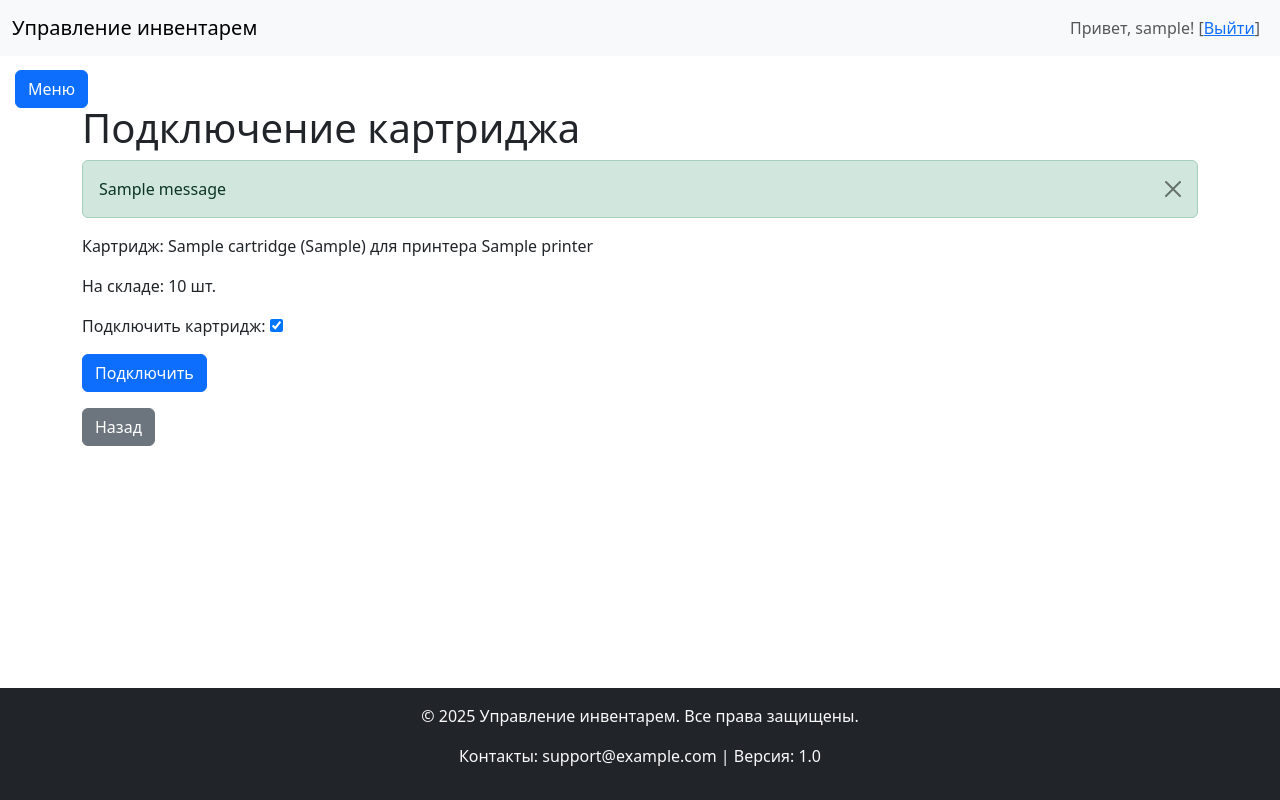
After one commit to loowpts/TechManager, a Django app: page /cartridge/connect/1/ in a window 1280 px wide. The commit adds this page. Run offline with Django 4.2, Linux system fonts and the light colour scheme; a user stored in the database is signed in; tables that the repository leaves empty hold one stand-in row (values such as "Sample post"); one stand-in notice (Sample message) is shown.

Commit message:
updated assets(add models cartridge and added logic for adding to the printer and to the trash)

```diff
--- a/assets/forms.py
+++ b/assets/forms.py
@@ -1,5 +1,5 @@
 from django import forms
-from .models import Computer, Printer
+from .models import Computer, Printer, Cartridge
 
 class ComputerForm(forms.ModelForm):
     class Meta:
@@ -29,3 +29,36 @@ class PrinterForm(forms.ModelForm):
         widgets = {
             'status': forms.Select(),
         }
+
+
+class CartridgeConnectForm(forms.ModelForm):
+    class Meta:
+        model = Cartridge
+        fields = ['is_connected']
+        labels = {
+            'is_connected': 'Подключить картридж',
+        }
+
+
+class CartridgeAddForm(forms.ModelForm):
+    class Meta:
+        model = Cartridge
+        fields = ['name', 'printer_model', 'compatible_cartridge', 'stock_quantity']
+        labels = {
+            'name': 'Название картриджа',
+            'printer_model': 'Модель принтера',
+            'compatible_cartridge': 'Совместимый картридж',
+            'stock_quantity': 'Количество на складе',
+        }
+
+
+class CartridgeManageForm(forms.ModelForm):
+    action = forms.ChoiceField(choices=[('return', 'Вернуть на склад'), ('dispose', 'Просрочено')], required=False, widget=forms.RadioSelect)
+
+    class Meta:
+        model = Cartridge
+        fields = ['is_connected', 'is_disposed']
+        labels = {
+            'is_connected': 'Подключён',
+            'is_disposed': 'Отправлен в утиль',
+        }
--- a/assets/models.py
+++ b/assets/models.py
@@ -60,3 +60,19 @@ class Printer(models.Model):
     class Meta:
         verbose_name = "Принтер"
         verbose_name_plural = "Принтеры"
+
+
+class Cartridge(models.Model):
+    name = models.CharField(max_length=50, verbose_name='Название картриджа')
+    printer_model = models.ForeignKey(Printer, on_delete=models.CASCADE, verbose_name='Модель принтера')
+    compatible_cartridge = models.CharField(max_length=100, verbose_name='Совместимый картридж')
+    stock_quantity = models.PositiveIntegerField(default=0, verbose_name='Количество на складе')
+    is_connected = models.BooleanField(default=False, verbose_name='Подключен к принтеру')
+    is_disposed = models.BooleanField(default=False, verbose_name='Отправлен в утиль')
+
+    def __str__(self):
+        return f"{self.name} для {self.printer_model}"
+
+    class Meta:
+        verbose_name = 'Картридж'
+        verbose_name_plural = 'Картриджи'
--- /dev/null
+++ b/assets/templates/assets/connect_cartridge.html
@@ -0,0 +1,23 @@
+{% extends "base.html" %}
+
+{% block content %}
+<div class="container mt-5">
+    <h1>Подключение картриджа</h1>
+    {% if messages %}
+        {% for message in messages %}
+            <div class="alert alert-{{ message.tags }} alert-dismissible fade show" role="alert">
+                {{ message }}
+                <button type="button" class="btn-close" data-bs-dismiss="alert" aria-label="Close"></button>
+            </div>
+        {% endfor %}
+    {% endif %}
+    <p>Картридж: {{ cartridge.name }} ({{ cartridge.compatible_cartridge }}) для принтера {{ cartridge.printer_model.name }}</p>
+    <p>На складе: {{ cartridge.stock_quantity }} шт.</p>
+    <form method="post">
+        {% csrf_token %}
+        {{ form.as_p }}
+        <button type="submit" class="btn btn-primary">Подключить</button>
+    </form>
+    <a href="{% url 'assets:cartridge_list' cartridge.printer_model.id %}" class="btn btn-secondary mt-3">Назад</a>
+</div>
+{% endblock %}
--- a/assets/templates/base.html
+++ b/assets/templates/base.html
@@ -69,7 +69,7 @@
                 <li class="list-group-item"><a href="{% url 'users:user_list' %}">Пользователи</a></li>
                 <li class="list-group-item"><a href="{% url 'assets:computer_list' %}">Компьютеры</a></li>
                 <li class="list-group-item"><a href="{% url 'assets:printer_list' %}">Принтеры</a></li>
-                <li class="list-group-item disabled" aria-disabled="true"># Закрыто - Картриджи</li>
+                <li class="list-group-item"><a href="{% url 'assets:cartridge_list' %}">Картриджи</a></li>
                 <li class="list-group-item disabled" aria-disabled="true"># Закрыто - Склад</li>
                 <li class="list-group-item disabled" aria-disabled="true"># Закрыто - Перемещения</li>
                 <li class="list-group-item disabled" aria-disabled="true"># Закрыто - Отчёты</li>
--- a/assets/urls.py
+++ b/assets/urls.py
@@ -12,6 +12,11 @@ urlpatterns = [
     path('computers/<int:pk>/delete/', views.computer_delete, name='computer_delete'),
     path('printers/', views.printer_list, name='printer_list'),
     path('printers/<int:pk>/', views.printer_detail, name='printer_detail'),
+    path('printer/<int:printer_id>/', views.printer_detail, name='printer_detail'),
+    path('cartridge/<int:printer_id>/', views.cartridge_list_view, name='cartridge_list'),
+    path('cartridge/', views.cartridge_list_view, name='cartridge_list'),
+    path('cartridge/add/', views.add_cartridge, name='add_cartridge'),
+    path('cartridge/connect/<int:cartridge_id>/', views.connect_cartridge, name='connect_cartridge'),
     path('printers/add/', views.printer_create, name='printer_create'),
     path('printers/<int:pk>/edit/', views.printer_update, name='printer_edit'),
     path('printers/<int:pk>/delete/', views.printer_delete, name='printer_delete'),
--- a/assets/views.py
+++ b/assets/views.py
@@ -2,8 +2,8 @@ from django.shortcuts import render, redirect, get_object_or_404
 from django.contrib.auth.decorators import login_required
 from django.db.models import Q
 from django.contrib import messages
-from .models import Computer, Printer
-from .forms import ComputerForm, PrinterForm
+from .models import Computer, Printer, Cartridge
+from .forms import ComputerForm, PrinterForm, CartridgeConnectForm, CartridgeAddForm, CartridgeManageForm
 from django.utils import timezone
 
 
@@ -45,7 +45,7 @@ def computer_create(request):
             messages.success(request, 'Комьютер успешно добавлен')
             return redirect('assets:computer_list')
         else:
-            messages.warning(request, 'Исправьте ошибки в форме!')
+            messages.warning(request, 'Исправьте ошибки в форме.')
     else:
         form = ComputerForm()
     return render(request, 'assets/computer_form.html', {'form': form})
@@ -58,10 +58,10 @@ def computer_update(request, pk):
         form = ComputerForm(request.POST, instance=computer)
         if form.is_valid():
             form.save
-            messages.success(request, 'Данные успешно обновлены!')
+            messages.success(request, 'Данные успешно обновлены.')
             return redirect('assets:computer_list')
         else:
-            messages.warning(request, 'Исправьте ошибки в форме!')
+            messages.warning(request, 'Исправьте ошибки в форме.')
     else:
         form = ComputerForm(instance=computer)
     return redirect(request, 'users/computer_form.html', {
@@ -75,7 +75,7 @@ def computer_delete(request, pk):
     computer = get_object_or_404(Computer, pk=pk)
     if request.method == 'POST':
         computer.delete()
-        messages.success(request, 'Компьютер удален!')
+        messages.success(request, 'Компьютер удален.')
         return redirect('assets:computer_list')
     return render(request, 'assets/computer_confirm_delete.html', {'computer': computer})
 
@@ -96,10 +96,83 @@ def printer_list(request):
     })
 
 
+from django.shortcuts import render, get_object_or_404, redirect
+from django.utils import timezone
+from django.contrib.auth.decorators import login_required
+from django.contrib import messages
+from .models import Cartridge, Printer
+from .forms import CartridgeConnectForm, CartridgeAddForm, CartridgeManageForm
+
 @login_required
-def printer_detail(request, pk):
-    printer = get_object_or_404(Printer, pk=pk)
-    return render(request, 'assets/printer_detail.html', {'printer': printer})
+def index_view(request):
+    return render(request, 'index.html', {
+        'current_datetime': timezone.now().strftime('%d %B %Y, %H:%M %Z')
+    })
+
+@login_required
+def cartridge_list_view(request, printer_id=None):
+    if printer_id:
+        printer = get_object_or_404(Printer, id=printer_id)
+        cartridges = Cartridge.objects.filter(printer_model=printer)
+    else:
+        cartridges = Cartridge.objects.all()
+    return render(request, 'assets/cartridge_list.html', {
+        'cartridges': cartridges,
+        'printers': Printer.objects.all(),
+        'selected_printer_id': printer_id
+    })
+
+@login_required
+def connect_cartridge(request, cartridge_id):
+    cartridge = get_object_or_404(Cartridge, id=cartridge_id)
+    if request.method == 'POST':
+        form = CartridgeConnectForm(request.POST, instance=cartridge)
+        if form.is_valid() and cartridge.stock_quantity > 0:
+            cartridge = form.save(commit=False)
+            cartridge.is_connected = True
+            cartridge.stock_quantity -= 1
+            cartridge.save()
+            messages.success(request, f"Картридж {cartridge.name} подключён к принтеру {cartridge.printer_model.name}.")
+            return redirect('assets:printer_detail', printer_id=cartridge.printer_model.id)
+        else:
+            messages.error(request, "Недостаточно картриджей на складе или ошибка формы.")
+    else:
+        form = CartridgeConnectForm(instance=cartridge)
+    return render(request, 'assets/connect_cartridge.html', {'form': form, 'cartridge': cartridge})
+
+
+@login_required
+def printer_detail(request, printer_id):
+    printer = get_object_or_404(Printer, id=printer_id)
+    connected_cartridge = Cartridge.objects.filter(printer_model=printer, is_connected=True, is_disposed=False).first()
+    available_cartridges = Cartridge.objects.filter(printer_model=printer, is_connected=False, is_disposed=False)
+
+    if request.method == 'POST':
+        form = CartridgeManageForm(request.POST, instance=connected_cartridge if connected_cartridge else None)
+        if form.is_valid():
+            cartridge = form.save(commit=False)
+            action = request.POST.get('action')
+            if action == 'return':
+                cartridge.is_connected = False
+                cartridge.stock_quantity += 1
+                cartridge.save()
+                messages.success(request, f"Картридж {cartridge.name} возвращён на склад.")
+            elif action == 'dispose':
+                cartridge.is_connected = False
+                cartridge.is_disposed = True
+                cartridge.stock_quantity = 0  # Уменьшаем запас до 0 при утилизации
+                cartridge.save()
+                messages.success(request, f"Картридж {cartridge.name} отправлен в утиль.")
+            return redirect('assets:printer_detail', printer_id=printer.id)
+    else:
+        form = CartridgeManageForm(instance=connected_cartridge if connected_cartridge else None)
+
+    return render(request, 'assets/printer_detail.html', {
+        'printer': printer,
+        'connected_cartridge': connected_cartridge,
+        'available_cartridges': available_cartridges,
+        'form': form
+    })
 
 
 @login_required
@@ -108,10 +181,10 @@ def printer_create(request):
         form = PrinterForm(request.POST)
         if form.is_valid():
             form.save()
-            messages.success(request, 'Принтер успешно добавлен')
+            messages.success(request, 'Принтер успешно добавлен.')
             return redirect('assets:printer_list')
         else:
-            messages.warning(request, 'Исправьте ошибки в форме!')
+            messages.warning(request, 'Исправьте ошибки в форме.')
     else:
         form = PrinterForm()
     return render(request, 'assets/printer_form.html', {'form': form, 'title': 'Добавить принтер'})
@@ -124,10 +197,10 @@ def printer_update(request, pk):
         form = PrinterForm(request.POST, instance=printer)
         if form.is_valid():
             form.save()
-            messages.success(request, 'Данные успешно обновлены')
+            messages.success(request, 'Данные успешно обновлены.')
             return redirect('assets:printer_list')
         else:
-            messages.warning(request, 'Исправьте ошибки в форме!')
+            messages.warning(request, 'Исправьте ошибки в форме.')
     else:
         form = PrinterForm(instance=printer)
     return render(request, 'assets/printer_form.html', {'form': form, 'title': 'Редактировать принтер'})
@@ -138,5 +211,52 @@ def printer_delete(request, pk):
     printer = get_object_or_404(Printer, pk=pk)
     if request.method == 'POST':
         printer.delete()
-        messages.success(request, 'Принтер успешно удален!')
+        messages.success(request, 'Принтер успешно удален.')
     return render(request, 'assets/printer_confirm_delete.html', {'printer': printer})
+
+
+@login_required
+def cartridge_list_view(request, printer_id=None):
+    if printer_id:
+        printer = get_object_or_404(Printer, id=printer_id)
+        cartridges = Cartridge.objects.filter(printer_model=printer)
+    else:
+        cartridges = Cartridge.objects.all()
+    return render(request, 'assets/cartridge_list.html', {
+        'cartridges': cartridges,
+        'printers': Printer.objects.all(),
+        'selected_printer_id': printer_id
+    })
+
+@login_required
+def connect_cartridge(request, cartridge_id):
+    cartridge = get_object_or_404(Cartridge, id=cartridge_id)
+    if request.method == 'POST':
+        form = CartridgeConnectForm(request.POST, instance=cartridge)
+        if form.is_valid() and cartridge.stock_quantity > 0:
+            cartridge = form.save(commit=False)
+            cartridge.is_connected = True
+            cartridge.stock_quantity -= 1
+            cartridge.save()
+            messages.success(request, f"Картридж {cartridge.name} подключён к принтеру {cartridge.printer_model.name}.")
+            return redirect('assets:cartridge_list', printer_id=cartridge.printer_model.id)
+        else:
+            messages.error(request, "Недостаточно картриджей на складе или ошибка формы.")
+    else:
+        form = CartridgeConnectForm(instance=cartridge)
+    return render(request, 'assets/connect_cartridge.html', {'form': form, 'cartridge': cartridge})
+
+
+@login_required
+def add_cartridge(request):
+    if request.method == 'POST':
+        form = CartridgeAddForm(request.POST)
+        if form.is_valid():
+            form.save()
+            messages.success(request, "Новый картридж добавлен успешно.")
+            return redirect('assets:cartridge_list')
+        else:
+            messages.error(request, "Ошибка при добавлении картриджа. Проверьте данные.")
+    else:
+        form = CartridgeAddForm()
+    return render(request, 'assets/add_cartridge.html', {'form': form})
--- a/users/admin.py
+++ b/users/admin.py
@@ -3,10 +3,8 @@ from django.contrib.auth.models import User
 from django.contrib.auth.admin import UserAdmin as BaseUserAdmin
 from .models import UserProfile
 
-# Отменяем стандартную регистрацию модели User
 admin.site.unregister(User)
 
-# Инлайн для UserProfile
 class UserProfileInline(admin.StackedInline):
     model = UserProfile
     can_delete = False
@@ -15,7 +13,6 @@ class UserProfileInline(admin.StackedInline):
     fields = ['department', 'created_at', 'updated_at']
     readonly_fields = ['created_at', 'updated_at']
 
-# Кастомная админка для User
 @admin.register(User)
 class CustomUserAdmin(BaseUserAdmin):
     inlines = [UserProfileInline]
@@ -38,7 +35,6 @@ class CustomUserAdmin(BaseUserAdmin):
         return obj.userprofile.department or 'Без отдела'
     get_department.short_description = 'Отдел'
 
-# Отдельная админка для UserProfile (опционально)
 @admin.register(UserProfile)
 class UserProfileAdmin(admin.ModelAdmin):
     list_display = ['user', 'department', 'created_at', 'updated_at']
```
Also changed, not shown: assets/admin.py (+9 -2 lines), assets/templates/assets/add_cartridge.html (added, +21 -0 lines), assets/templates/assets/cartridge_list.html (added, +32 -0 lines), assets/templates/assets/printer_detail.html (+38 -11 lines), assets/migrations/0002_cartridge.py (added), assets/migrations/0003_cartridge_is_disposed.py (added).
